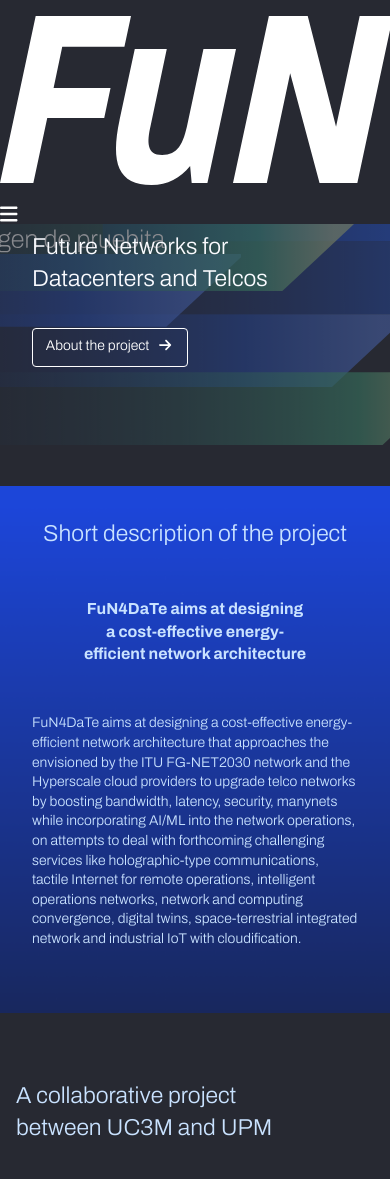
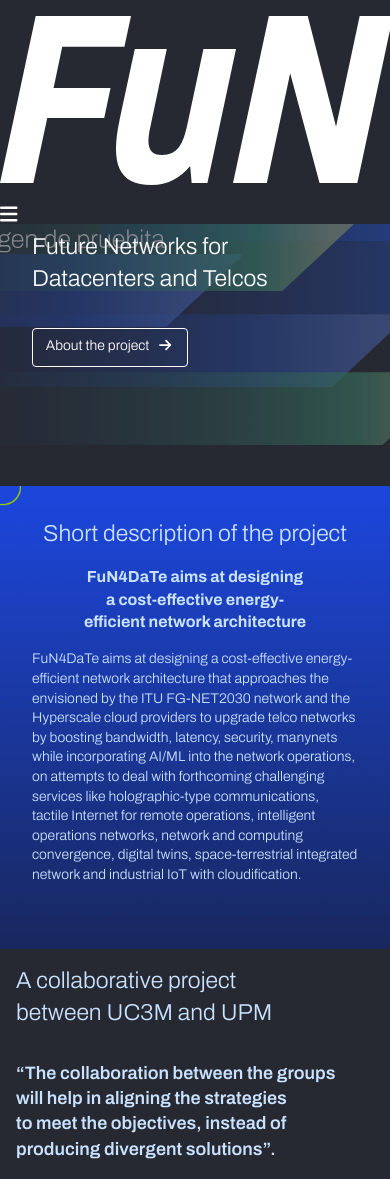
Before and after one commit to fun4date/fun4date.github.io, a Next.js app: page / in a window 390 px wide. Shown: the top 1179 px of the page. Built offline with nearby package versions, Linux system fonts and the light colour scheme.

Commit message:
retoque estilos de la home en media query de movil

```diff
--- a/app/page.js
+++ b/app/page.js
@@ -50,10 +50,16 @@
 
               <div className="body">
                 <section className="project_description">
-                  <div className="xl_margin">
+                  <div className="xl_margin gap_text">
+                    <div>
                     <h2>{t("front.projectTitle")} </h2>
-                    <h5>{t("front.projectSubtitle")} </h5>
-                    <p>{t("front.projectDescription")} </p>
+
+                      <h5 className="text-center">
+                        {t("front.projectSubtitle")}{" "}
+                      </h5>
+                      </div>
+                      <p>{t("front.projectDescription")} </p>
+
                   </div>
                 </section>
                 <section className="standard_margin">
@@ -75,8 +81,6 @@
                     <RecentPublications />
                   </div>
                 </section>
-
-
               </div>
             </section>
           </main>
--- a/app/project/page.js
+++ b/app/project/page.js
@@ -63,14 +63,13 @@
         </div>
       </section>
       <section className="subprojects standard_margin-y">
-        <h2 className="text-left standard_margin-x mb-4 sm:mb-8 md:mb-12">
+        <h2 className="text-left standard_margin-x mb-4 ">
           {t("project.Subprojects.sectionTitle")}
         </h2>
         <div className="flex flex-col sm:flex-row subprojects_container gap-0 sm:gap-16">
-          <div className="standard_margin-l subproject text-ffdGreen-300 basis-6/12 py-4 md:py-6 xl:py-8 border-4 border-solid border-transparent border-t-ffdGreen-400">
+          <div className="standard_margin-l subproject text-ffdGreen-300 basis-6/12 py-6 border-4 border-solid border-transparent border-t-ffdGreen-400">
 
-              <h3 className="">
-                {" "}
+              <h3 className="mb-1">
                 {t("project.Subprojects.Subproject1.Title")}
               </h3>
               <h5> {t("project.Subprojects.Subproject1.Subtitle")}</h5>
@@ -89,10 +88,10 @@
               src="assets/img/divisor-partial.png"
             ></img>
           </div> */}
-          <div className="standard_margin-r subproject text-ffdBlue-300 basis-6/12 py-4 md:py-6 xl:py-8 border-4 border-solid border-transparent border-t-ffdBlue-300">
+          <div className="standard_margin-r subproject text-ffdBlue-300 basis-6/12 py-6 border-4 border-solid border-transparent border-t-ffdBlue-300">
 
-              <h3 className="">
-                {" "}
+              <h3 className="mb-1">
+
                 {t("project.Subprojects.Subproject2.Title")}
               </h3>
               <h5> {t("project.Subprojects.Subproject2.Subtitle")}</h5>
--- a/app/sass/lib/_structure.sass
+++ b/app/sass/lib/_structure.sass
@@ -25,3 +25,7 @@
     @apply p-4 sm:py-4 sm:px-8 md:py-8 md:px-14 lg:py-12 lg:px-36 xl:px-44 2xl:px-60
 .padding_card_highlight
     @apply pt-4 pb-4 px-6 sm:p-4 md:pb-6 lg:pb-8 lg:pt-8
+
+//GAPS
+.gap_text
+    @apply gap-0 sm:gap-2 md:gap-4
--- a/app/sass/main.scss
+++ b/app/sass/main.scss
@@ -121,15 +121,15 @@
   scroll-behavior: smooth;
 }
 section {
-    @media (min-width:150px) {
-      margin-bottom: 3.2rem
-    }
-    @media (min-width:640px) {
-      margin-bottom: 4rem
-    }
-    @media (min-width:1200px) {
-      margin-bottom: 5rem
-    }
+    // @media (min-width:150px) {
+    //   margin-bottom: 3.2rem
+    // }
+    // @media (min-width:640px) {
+    //   margin-bottom: 4rem
+    // }
+    // @media (min-width:1200px) {
+    //   margin-bottom: 5rem
+    // }
 }
 button {
   @include button
--- a/app/sass/partials/_home.sass
+++ b/app/sass/partials/_home.sass
@@ -24,11 +24,11 @@
         div
             display: flex
             flex-direction: column
-            gap: 2rem
+
             align-items: center
         h5
-            text-align: center
-            max-width: 70vw
+
+            max-width: 100vw
         p
             margin-bottom: 2rem
             width:100%
@@ -123,6 +123,8 @@
             height: 80vh
             margin-top: 6rem
     .project_description
+        h5
+            width:80%
         p
             width:80%
     .group_description
```
